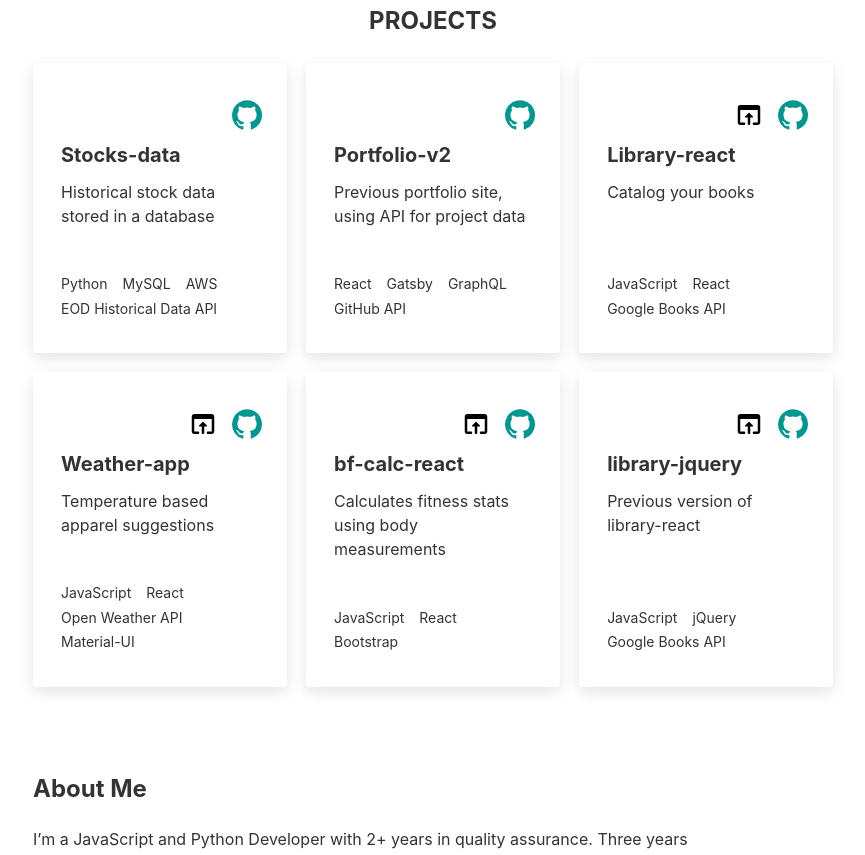
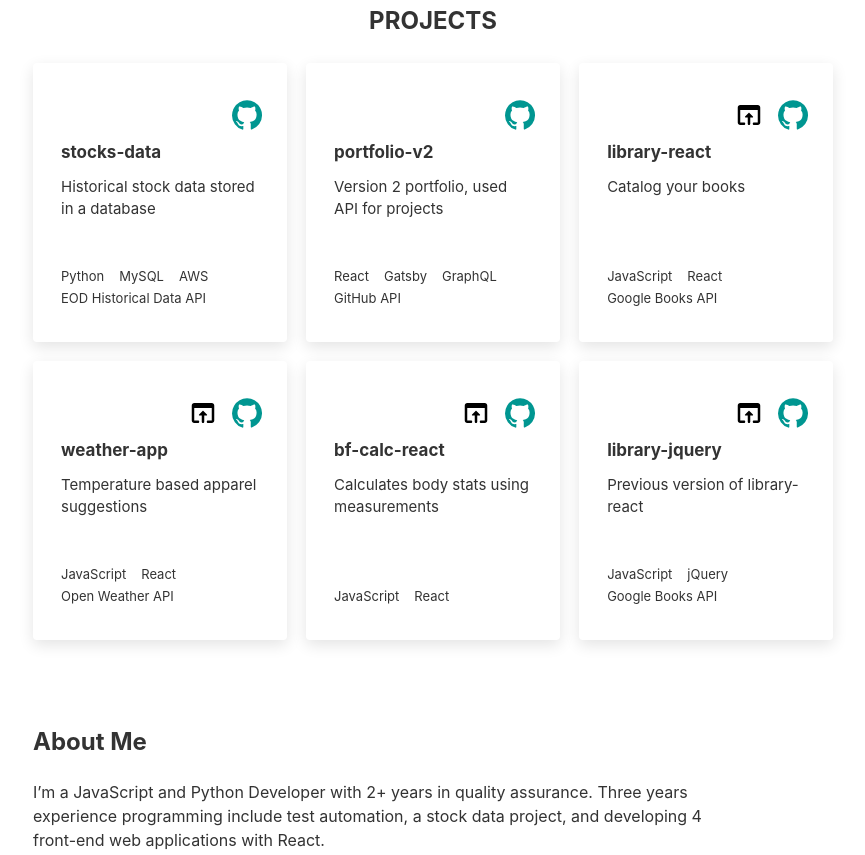
Before and after one commit to kkote/portfolio-gatsby, a Gatsby site: page / in a window 1280 px wide. Shown: the part 653-1508 px from the top of the page, without its empty margins (207-1072 px from the left). Built offline with nearby package versions, Linux system fonts and the light colour scheme; Gatsby itself is replaced by a stand-in of ours.

Commit message:
style and update projects

```diff
--- a/src/components/projects.js
+++ b/src/components/projects.js
@@ -86,11 +86,11 @@
     projectName: {
       margin: '0px 0px 10px',
       color: 'var(--lightest-slate)',
-      fontSize: '20px',
+      fontSize: '17px',
     },
     projectDesc: {
       color: 'var(--light-slate)',
-      fontSize: '16px',
+      fontSize: '15px',
     },
 
     imgProject: {
@@ -112,66 +112,48 @@
   skillItem: {
     marginRight: '15px',
     marginBottom: "0px",
-    fontSize: '14px',
+    fontSize: '13px',
     lineHeight: '1.75',
     //fontFamily: 'var(--font-mono)',
     //fontFamily: '"Questrial", sans-serif',
     listStyle: 'none',
 },
-
-    lang: {
-/*         display: 'inline-flex',*/
-	    width: '100%',
-	    justifyContent: 'flex-start',
-	    listStyleType: 'none',
-	    fontSize: '14px',
-        fontFamily: "'Questrial', sans-serif",
-        display: 'flex',
-        flexWrap: 'wrap',
-        lineHeight: '1.2rem',
-        marginTop: '1.5rem',
-    },
-    langItem: {
-        marginRight: '15px',
-		marginBottom: '0px',
-		color: '#333f58',
-    },
 }
 
 const links = [
   {
-    name: "Stocks-data",
+    name: "stocks-data",
     url: "https://github.com/kkote/stocks-data",
     description: "Historical stock data stored in a database",
     skills: ["Python", "MySQL", "AWS", "EOD Historical Data API"],
   },
   {
-    name: "Portfolio-v2",
+    name: "portfolio-v2",
     url: "https://github.com/kkote/portfolio-v2",
     demoUrl: "",
-    description: "Previous portfolio site, using API for project data",
+    description: "Version 2 portfolio, used API for projects",
     skills: ["React", "Gatsby", "GraphQL", "GitHub API"],
   },
   {
-    name: "Library-react",
+    name: "library-react",
     url: "https://github.com/kkote/library-react",
     demoUrl: "https://kkote.github.io/library-react/",
     description: "Catalog your books",
     skills: ["JavaScript", "React", "Google Books API"],
   },
   {
-    name: "Weather-app",
+    name: "weather-app",
     url: "https://github.com/kkote/weather-app",
     demoUrl: "https://weather-style-guide.herokuapp.com/",
     description: "Temperature based apparel suggestions",
-    skills: ["JavaScript", "React", "Open Weather API", "Material-UI"],
+    skills: ["JavaScript", "React", "Open Weather API"],
   },
   {
     name: "bf-calc-react",
     url: "https://github.com/kkote/bf-calc-react",
     demoUrl: "https://kkote.github.io/bf-calc-react/",
-    description:  "Calculates fitness stats using body measurements",
-    skills: ["JavaScript", "React", "Bootstrap"],
+    description:  "Calculates body stats using measurements",
+    skills: ["JavaScript", "React"],
   },
   {
     name: "library-jquery",
```
